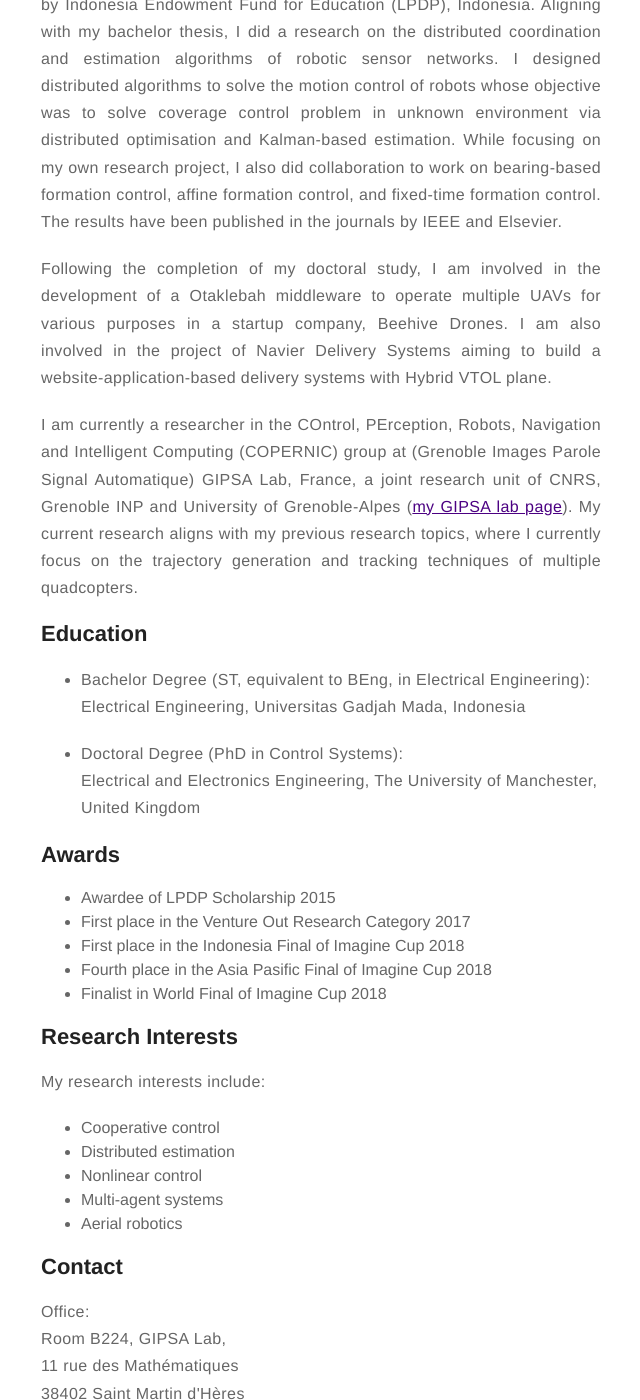
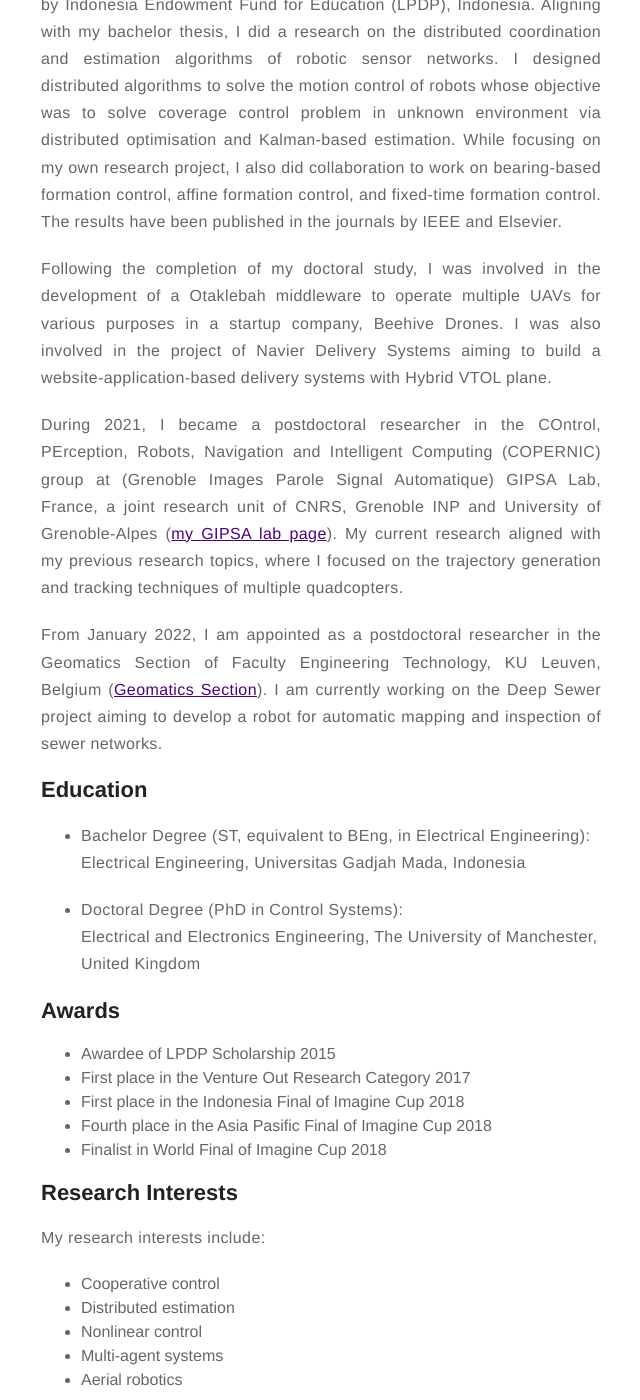
Before and after one commit to tnunay/tnunay.github.io, a Jekyll site: the page built from about.md, in a window 1280 px wide and 1400 px high, scrolled down 845 px. Shown: the whole window, without its empty margins (319-959 px from the left). Built offline with Jekyll 4.4.1, drawn with Linux system fonts in a browser that asks for light colours; some of the changed text lies outside the part shown.

Commit message:
Update information

```diff
--- a/_config.yml
+++ b/_config.yml
@@ -1,6 +1,6 @@
 # main text of home
 name: Hilton Tnunay
-bio: Researcher in Control Systems
+bio: Researcher in Robotics and Control Systems
 
 # twitter summary info
 description: Blog about personal views and projects
@@ -34,7 +34,7 @@ disqus:
   categories: [blog, project] # only show disqus for posts that have these categories
 
 # if you don't have any of social below, comment the line
-email: ishak.tnunay@gipsa-lab.fr
+email: hilton.tnunay@kuleuven.be
 github: ep51lon
 gitlab: ep51lon
 linkedin: hilton-tnunay
--- a/about.md
+++ b/about.md
@@ -12,9 +12,11 @@ layout: page
 
 <p align="justify">After finishing my undergraduate study, I took the doctoral degree in the field of control systems at The University of Manchester under the supervision of Professor Zhengtao Ding. My doctoral study was supported by Indonesia Endowment Fund for Education (LPDP), Indonesia. Aligning with my bachelor thesis, I did a research on the distributed coordination and estimation algorithms of robotic sensor networks. I designed distributed algorithms to solve the motion control of robots whose objective was to solve coverage control problem in unknown environment via distributed optimisation and Kalman-based estimation. While focusing on my own research project, I also did collaboration to work on bearing-based formation control, affine formation control, and fixed-time formation control. The results have been published in the journals by IEEE and Elsevier.</p>
 
-<p align="justify">Following the completion of my doctoral study, I am involved in the development of a Otaklebah middleware to operate multiple UAVs for various purposes in a startup company, Beehive Drones. I am also involved in the project of Navier Delivery Systems aiming to build a website-application-based delivery systems with Hybrid VTOL plane.</p>
+<p align="justify">Following the completion of my doctoral study, I was involved in the development of a Otaklebah middleware to operate multiple UAVs for various purposes in a startup company, Beehive Drones. I was also involved in the project of Navier Delivery Systems aiming to build a website-application-based delivery systems with Hybrid VTOL plane.</p>
 
-<p align="justify">I am currently a researcher in the COntrol, PErception, Robots, Navigation and Intelligent Computing (COPERNIC) group at (Grenoble Images Parole Signal Automatique) GIPSA Lab, France, a joint research unit of CNRS, Grenoble INP and University of Grenoble-Alpes (<a href="http://www.gipsa-lab.fr/page_pro.php?vid=3828">my GIPSA lab page</a>). My current research aligns with my previous research topics, where I currently focus on the trajectory generation and tracking techniques of multiple quadcopters.</p>
+<p align="justify">During 2021, I became a postdoctoral researcher in the COntrol, PErception, Robots, Navigation and Intelligent Computing (COPERNIC) group at (Grenoble Images Parole Signal Automatique) GIPSA Lab, France, a joint research unit of CNRS, Grenoble INP and University of Grenoble-Alpes (<a href="http://www.gipsa-lab.fr/page_pro.php?vid=3828">my GIPSA lab page</a>). My current research aligned with my previous research topics, where I focused on the trajectory generation and tracking techniques of multiple quadcopters.</p>
+
+<p align="justify">From January 2022, I am appointed as a postdoctoral researcher in the Geomatics Section of Faculty Engineering Technology, KU Leuven, Belgium (<a href="https://iiw.kuleuven.be/onderzoek/geomatics">Geomatics Section</a>). I am currently working on the Deep Sewer project aiming to develop a robot for automatic mapping and inspection of sewer networks.</p>
 
 ## Education
 <ul class="education">
@@ -56,10 +58,13 @@ layout: page
 
 ## Contact
 <p>Office:<br>
-Room B224, GIPSA Lab,<br>
-11 rue des Mathématiques <br>
-38402 Saint Martin d'Hères<br>
+Geomatics Research Group,<br>
+Faculty of Engineering Technology <br>
+Ghent Technology Campus<br>
+KU Leuven<br>
+Gebroeders De Smeetstraat<br>
+9000 Gent Belgium <br>
 <br>
 Email: <br>
-ishak.tnunay@gipsa-lab.fr
+hilton.tnunay@kuleuven.be
 </p>
```
